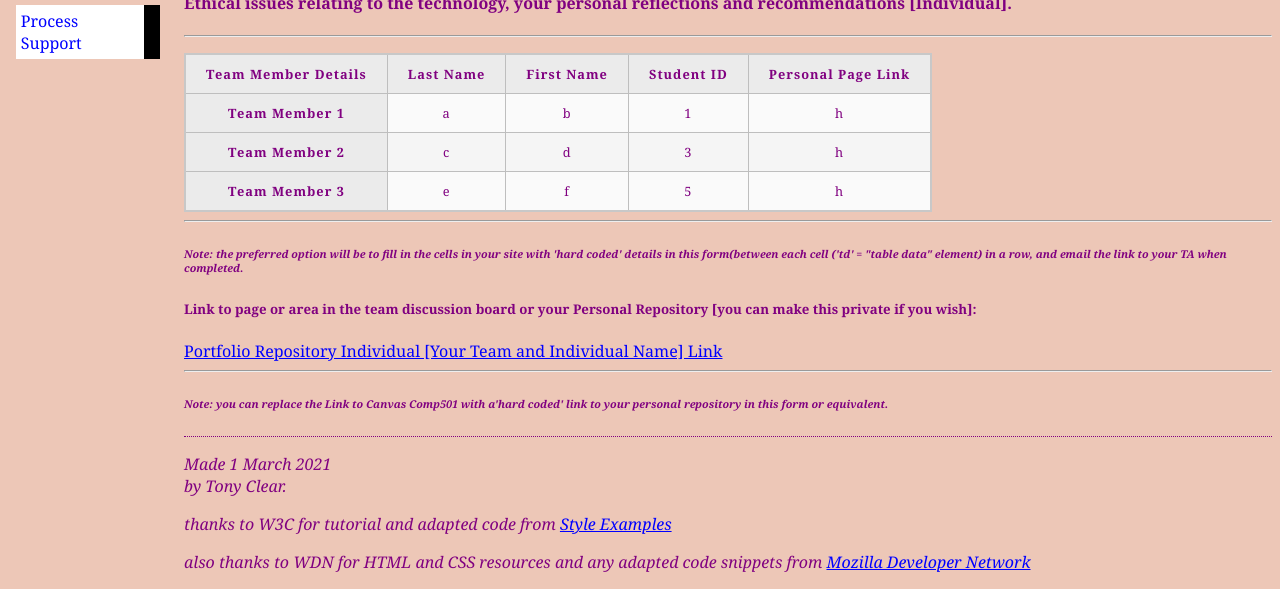
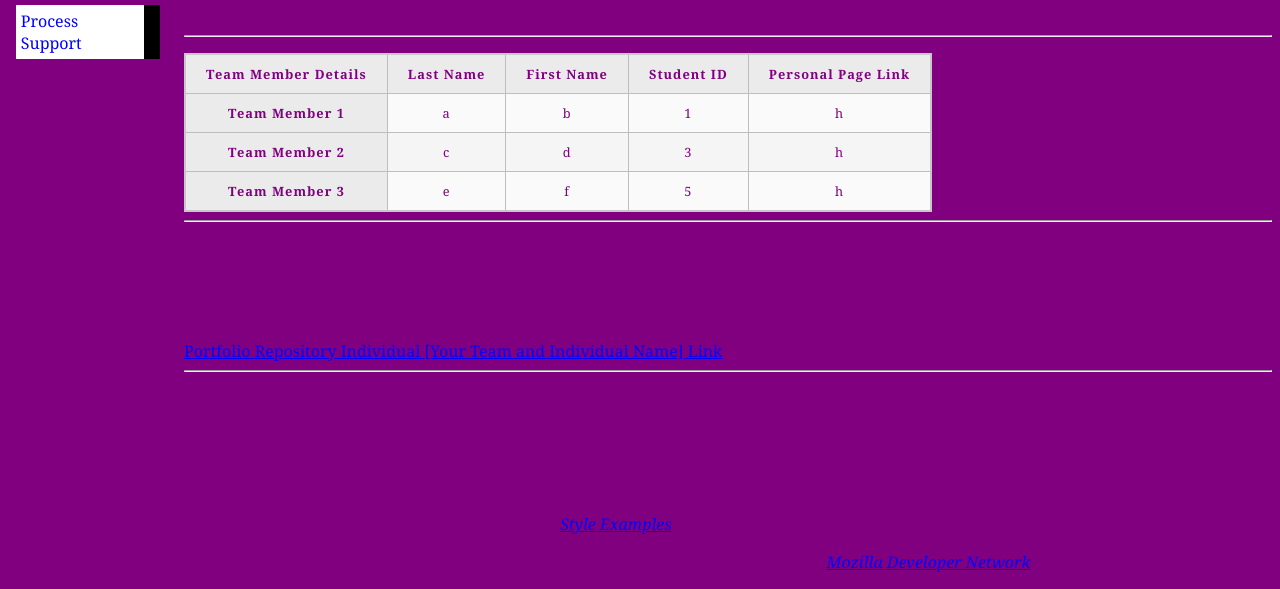
Before and after one commit to JuchangKim/JuchangKim.github.io, a plain HTML site: page CTiS-2023_1/CTiS-2023_1/misc/ethics.html in a window 1280 px wide. Shown: the part 334-923 px from the top of the page. Drawn offline with Linux system fonts and the light colour scheme.

Commit message:
Update minimal-table.css

```diff
--- a/CTiS-2023_1/CTiS-2023_1/styles/minimal-table.css
+++ b/CTiS-2023_1/CTiS-2023_1/styles/minimal-table.css
@@ -6,7 +6,7 @@ padding-left: 11em;
    font-family: Georgia, "Times New Roman",
           Times, serif;
 		  color: purple;
-    background-color: #edc7b7 }
+    background-color: purple }
 	  ul.navbar {
      list-style-type: none;
     padding: 0;
```
